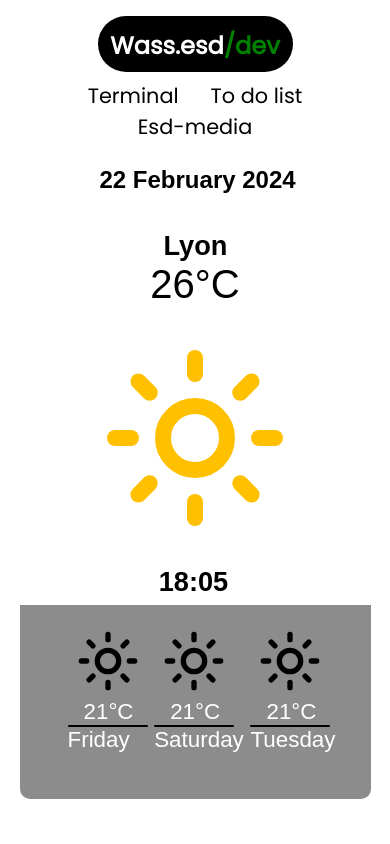
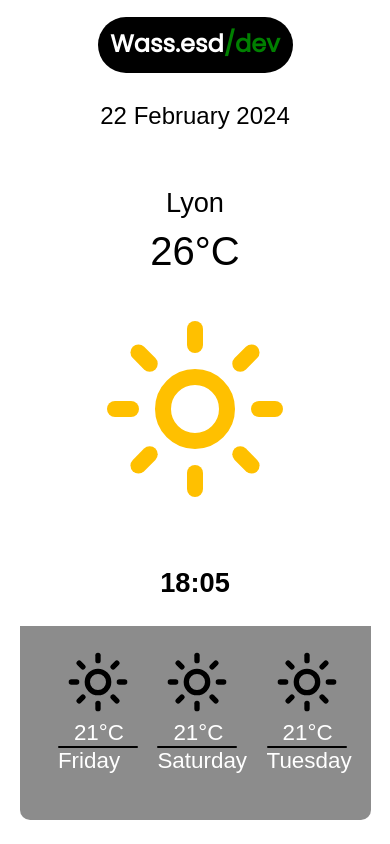
Before and after one commit to Helyox/Weather-app, a plain HTML site: page index.html in a window 390 px wide. Drawn offline with Linux system fonts and the light colour scheme; a web font is replaced by a local one.

Commit message:
Update styles.css

```diff
--- a/styles.css
+++ b/styles.css
@@ -36,7 +36,6 @@ header{
     top : 0.6rem;
     font-size: 1.5rem;
     text-align: center;
-    left: 0rem;
 }
 .title a {
     color : white;
@@ -114,27 +113,19 @@ main{
     font-size: 1.1rem;
     position: absolute;
     color : black;
-    left: 2rem;
     top: 1rem;
 }
 .date{
     font-size: 1.1rem;
     position: absolute;
     top: 2.5rem;
-    left: 2rem;
     color : black;
 }
 .location{
     font-size: 1.3rem;
     position: absolute;
     top: 2rem;
-    right: 2rem;
     color : black;
-}
-#icnl{
-    position: absolute;
-    top: 2rem;
-    right: 5rem;
 }
 .tempartureicone{
     position: absolute;
@@ -155,10 +146,12 @@ main{
     margin-left: 3rem;
 }
 .bigcont{
-    position: absolute;
-    left : 5rem;
+    position: relative;
     top:0.5rem;
     cursor: default;
+    display: flex;
+    justify-content: center;
+    align-items: center;
 }
 .icont {
     width: 4rem;
@@ -186,6 +179,20 @@ main{
     font-size: 1.4rem;
 }
 
+@media screen and (min-width: 901px){
+  .time, .date{
+    left : 2rem;
+  }
+  .location{
+    right: 2rem;
+  }
+  body {
+    background-size: cover;
+    width: 100dvw;
+    height: 100dvh;
+  }
+}
+
 @media screen and (max-width: 900px){
     body {
         background-size: cover;
@@ -202,14 +209,14 @@ main{
         position: relative;
         width: 50%;
         border-radius: 60px;
-        top : 1rem;
-        left: 0;
+        top : 2vh;
+        display: flex;
+        justify-content: center;
+        align-items: center;
       }
 
       .title {
-        position: relative;
-        left: 0;
-        margin-bottom: 1rem;
+        position: absolute;
       }
 
       .nav-droite,
@@ -220,12 +227,13 @@ main{
         text-align: center;
         gap: 2rem;
         top: 1.5rem;
+        display: none;
       }
 
       .maincontainer {
         width: 90dvw;
-        margin-top: 3rem;
-        height: 75vh;
+        margin-top: 5.5vh;
+        height: 85vh;
       }
 
       .undercontainer {
@@ -234,37 +242,36 @@ main{
       }
       .date{
         font-size : 1.5rem;
-        left : 5rem;
         top : 0;
-        font-weight: 600;
+        font-weight: 500;
       }
       .detail{
         display: none;
       }
       .location{
         font-size : 1.7rem;
-        left : 9rem;
-        top : 4rem;
-        font-weight: 600;
+        top : 10vh;
+        font-weight: 500;
       }
 
       .tempartureicone{
-        top : 11rem;
+        top : 25vh;
         width: 12rem;
         height: auto;
       }
       .temperature{
         font-size : 2.5rem;
-        top : 6rem;
+        font-weight: 500;
+        top : 15vh;
       }
       #icnl{
         display: none;
       }
       .time{
-        top : 25rem;
-        left : 8.7rem;
+        top : 55vh;
         font-size : 1.7rem;
         font-weight: 600;
+        position: absolute;
       }
       .info{
         margin : 0;
@@ -276,9 +283,14 @@ main{
       .info:nth-child(4) {
         display: none;
       }
+      .bigcont{
+        display: flex;
+        justify-content: center;
+        align-items: center;
+      }
       .info{
         position: relative;
-        left : -2rem;
         top : 1rem;
+        margin-left: 5vw;
       }
 }
```
